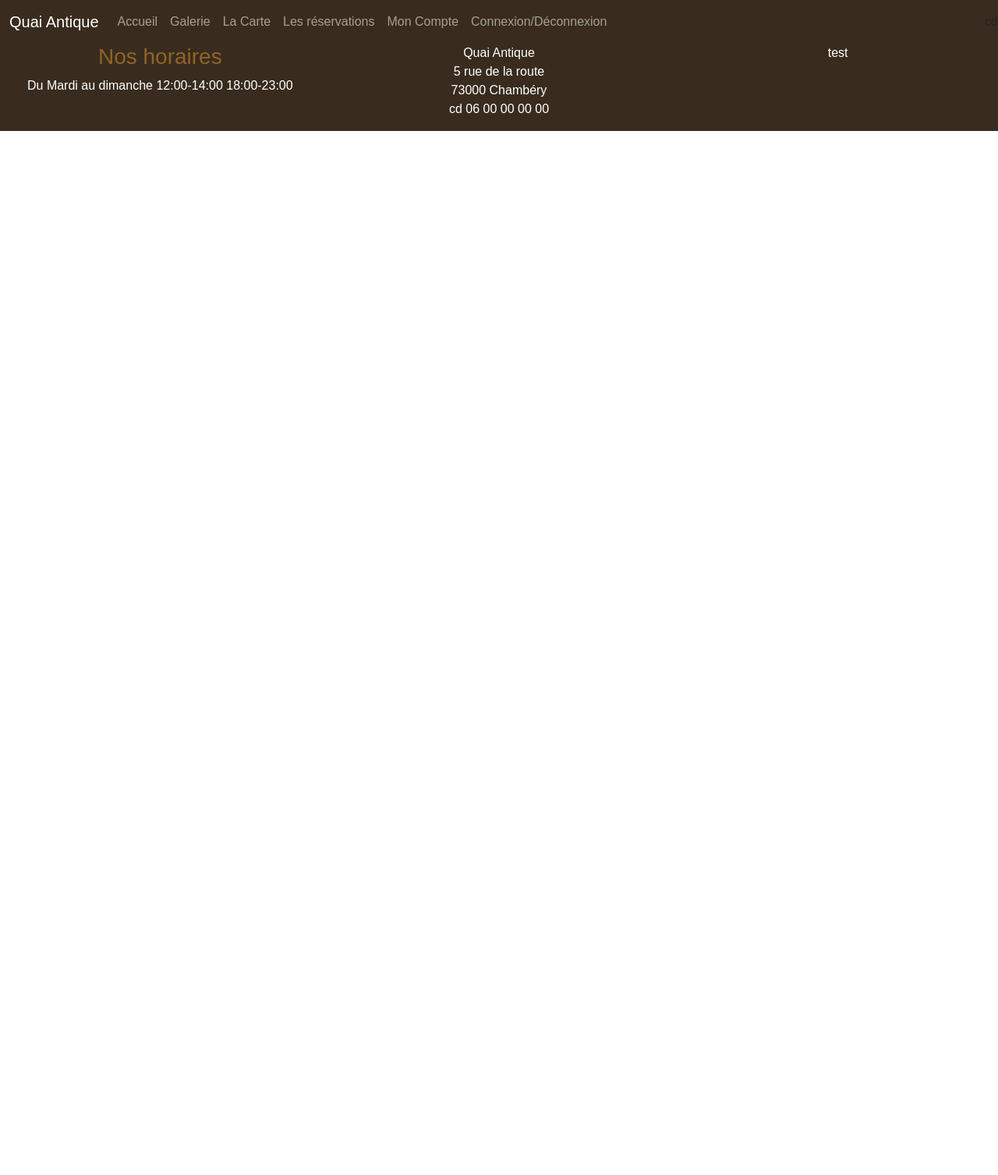
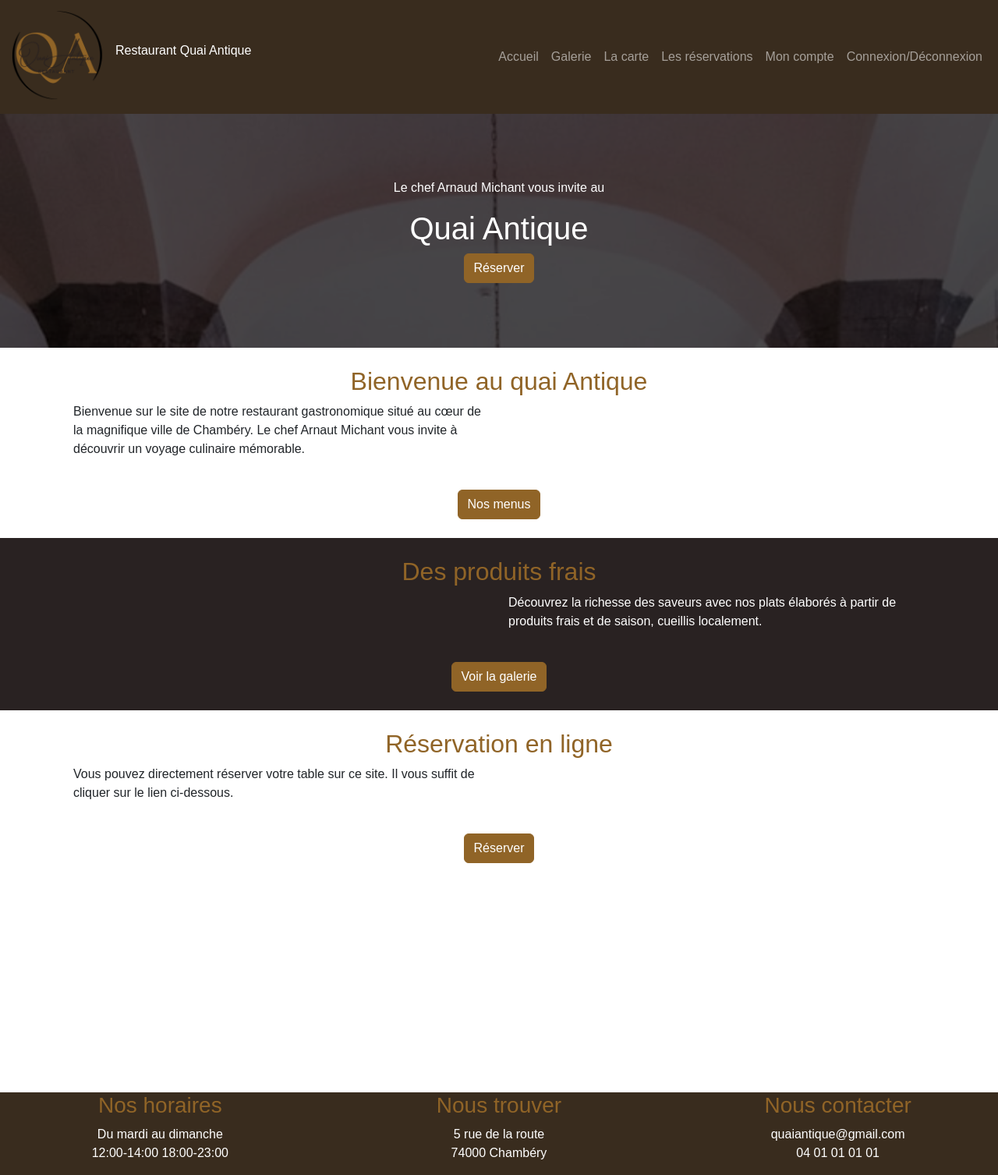
Before and after one commit to Milie07/Projet-QuaiAntique, a website with bundled scripts: page QuaiAntique/index.html in a window 1280 px wide. Shown: the whole page at 78% size. Before the commit the page ends 800 px from the top, so only its background shows below. Built offline with nearby package versions, Linux system fonts and the light colour scheme; files whose address does not match are found by name.

Commit message:
Pour résolution du problème d'affichage de page

```diff
--- /dev/null
+++ b/QuaiAntique/Router/Route.js
@@ -0,0 +1,8 @@
+export default class Route {
+  constructor(url, title, pathHtml, pathJS= "") {
+    this.url = url;
+    this.title = title;
+    this.pathHtml = pathHtml;
+    this.pathJS = pathJS;
+  }
+}
--- /dev/null
+++ b/QuaiAntique/Router/Router.js
@@ -0,0 +1,64 @@
+import Route from "./Route.js";
+import { allRoutes, websiteName } from "./allRoutes.js";
+
+// Création d'une route pour la page 404 (page introuvable)
+const route404 = new Route("404", "Page introuvable", "./pages/404.html");
+
+// Fonction pour récupérer la route correspondant à une URL donnée
+const getRouteByUrl = (url) => {
+let currentRoute = null;
+// Parcours de toutes les routes pour trouver la correspondance
+allRoutes.forEach((element) => {
+   if (element.url == url) {
+   currentRoute = element;
+   }
+});
+// Si aucune correspondance n'est trouvée, on retourne la route 404
+if (currentRoute != null) {
+   return currentRoute;
+} else {
+   return route404;
+}
+};
+
+// Fonction pour charger le contenu de la page
+const LoadContentPage = async () => {
+const path = window.location.pathname;
+// Récupération de l'URL actuelle
+const actualRoute = getRouteByUrl(path);
+// Récupération du contenu HTML de la route
+const html = await fetch(actualRoute.pathHtml).then((data) => data.text());
+// Ajout du contenu HTML à l'élément avec l'ID "main-page"
+document.getElementById("main-page").innerHTML = html;
+
+// Ajout du contenu JavaScript
+if (actualRoute.pathJS != "") {
+   // Création d'une balise script
+   var scriptTag = document.createElement("script");
+   scriptTag.setAttribute("type", "text/javascript");
+   scriptTag.setAttribute("src", actualRoute.pathJS);
+
+   // Ajout de la balise script au corps du document
+   document.querySelector("body").appendChild(scriptTag);
+   }
+
+// Changement du titre de la page
+document.title = actualRoute.title + " - " + websiteName;
+};
+
+// Fonction pour gérer les événements de routage (clic sur les liens)
+const routeEvent = (event) => {
+event = event || window.event;
+event.preventDefault();
+// Mise à jour de l'URL dans l'historique du navigateur
+window.history.pushState({}, "", event.target.href);
+// Chargement du contenu de la nouvelle page
+LoadContentPage();
+};
+
+// Gestion de l'événement de retour en arrière dans l'historique du navigateur
+window.onpopstate = LoadContentPage;
+// Assignation de la fonction routeEvent à la propriété route de la fenêtre
+window.route = routeEvent;
+// Chargement du contenu de la page au chargement initial
+LoadContentPage();
--- /dev/null
+++ b/QuaiAntique/Router/allRoutes.js
@@ -0,0 +1,8 @@
+import Route from "./Route.js";
+
+// Définir ici vos routes
+export const allRoutes = [
+    new Route("/", "Accueil", "./pages/home.html"),];
+
+// Le titre s'affiche comme ceci : Route.titre - websitename
+export const websiteName = "Quai Antique";
--- a/QuaiAntique/assets/js/Route.js
+++ /dev/null
@@ -1,8 +0,0 @@
-export default class Route {
-   constructor(url, title, pathHtml, pathJS = "") {
-      this.url = url;
-      this.title = title;
-      this.pathHtml = pathHtml;
-      this.pathJS = pathJS;
-   }
-}
--- a/QuaiAntique/assets/js/allRoutes.js
+++ /dev/null
@@ -1,7 +0,0 @@
-import Route from "Route.js";
-// Définir les routes içi
-export const allRoutes = [
-   new Route("/", "Accueil", "./pages/home.html"),];
-
-// Le titre s'affiche comme ceci : Route.titre - websitename
-export const websitename = "Quai Antique";
--- a/QuaiAntique/assets/scss/main.scss
+++ /dev/null
@@ -1,2 +0,0 @@
-@import url("../node_modules/bootstrap-icons/font/bootstrap-icons.css");
-@import 'custom';
--- a/QuaiAntique/index.html
+++ b/QuaiAntique/index.html
@@ -2,65 +2,74 @@
 <html lang="fr-FR">
 <head>
    <meta charset="UTF-8">
+   <link rel="stylesheet" href="scss/main.css">
    <meta name="viewport" content="width=device-width, initial-scale=1.0">
-   <link rel="stylesheet" href="assets/scss/main.css">
-   <title>Document</title>
+   <title>Quai Antique</title>
 </head>
 <body>
    <header>
-         <nav class="navbar navbar-expand-lg navbar-dark bg-dark" aria-label="Fifth navbar example">
+      <nav class="navbar navbar-expand-lg bg-dark" data-bs-theme="dark">
          <div class="container-fluid">
-            <a class="navbar-brand" href="/">Quai Antique</a>
-            <button class="navbar-toggler" type="button" data-bs-toggle="collapse" data-bs-target="#navbarsExample05" aria-controls="navbarsExample05" aria-expanded="false" aria-label="Toggle navigation">
+            <a class="navbar-brand" href="/"><img src="assets/img/logo.png" width="120px" alt="logo du restaurant"></a>
+            <p class="bg-dark text-white text-center">Restaurant Quai Antique</p>
+            <button class="navbar-toggler" type="button" data-bs-toggle="collapse" data-bs-target="#navbarSupportedContent" aria-controls="navbarSupportedContent" aria-expanded="false" aria-label="Toggle navigation">
                <span class="navbar-toggler-icon"></span>
             </button>
-
-            <div class="collapse navbar-collapse" id="navbarsExample05">
-               <ul class="navbar-nav me-auto mb-2 mb-lg-0">
+            <div class="collapse navbar-collapse" id="navbarSupportedContent">
+               <ul class="navbar-nav ms-auto mb-2 mb-lg-0">
                <li class="nav-item">
-                  <a class="nav-link" aria-current="page" href="/">Accueil</a>
+                  <a class="nav-link" href="/">Accueil</a>
                </li>
                <li class="nav-item">
-                  <a class="nav-link" href="/galerie">Galerie</a>
+                  <a class="nav-link" href="#">Galerie</a>
                </li>
                <li class="nav-item">
-                     <a class="nav-link" href="#">La Carte</a>
+                  <a class="nav-link" href="#">La carte</a>
                </li>
                <li class="nav-item">
                   <a class="nav-link" href="#">Les réservations</a>
                </li>
                <li class="nav-item">
-                     <a class="nav-link" href="#">Mon Compte</a>
+                  <a class="nav-link" href="#">Mon compte</a>
                </li>
                <li class="nav-item">
                   <a class="nav-link" href="#">Connexion/Déconnexion</a>
                </li>
+
                </ul>
             </div>
-            </div>cd
+         </div>
          </nav>
    </header>
+
+   <main id="main-page">
+      <!--Le contenu de la page sera injecté ici-->
+   </main>
 
    <footer class="bg-dark text-white text-center footer">
       <div class="row">
          <div class="col-12 col-lg-4">
                <h3 class="text-primary">Nos horaires</h3>
-            <p>Du Mardi au dimanche 12:00-14:00 18:00-23:00</p>
+               <p>Du mardi au dimanche <br/>
+                  12:00-14:00  18:00-23:00</p>
          </div>
          <div class="col-6 col-lg-4">
-            <p>Quai Antique <br/>
-               5 rue de la route <br/>
-               73000 Chambéry <br/>cd
-               06 00 00 00 00<br/>
+               <h3 class="text-primary">Nous trouver</h3>
+               <p>5 rue de la route <br/>
+                  74000 Chambéry <br/>
                </p>
          </div>
          <div class="col-6 col-lg-4">
-            <p>test</p>
+            <h3 class="text-primary">Nous contacter</h3>
+               quaiantique@gmail.com <br/>
+               04 01 01 01 01 <br/>
+            </p>
       </div>
+
       </div>
    </footer>
 
-   <script src="/node_modules/bootstrap/dist/js/bootstrap.bundle.min.js"></script>
-
+   <script type="module" src="./Router/router.js"></script>
+   <script src="node_modules/bootstrap/dist/js/bootstrap.bundle.min.js"></script>
 </body>
 </html>
--- a/QuaiAntique/pages/home.html
+++ b/QuaiAntique/pages/home.html
@@ -1,11 +1,64 @@
-<!DOCTYPE html>
-<html lang="fr-FR">
-<head>
-   <meta charset="UTF-8">
-   <meta name="viewport" content="width=device-width, initial-scale=1.0">
-   <title>Quai Antique</title>
-</head>
-<body>
+<div class='hero-scene text-center text-white'>
+<div class='hero-scene-content'>
+      <p>Le chef Arnaud Michant vous invite au</p>
+      <h1>Quai Antique</h1>
+      <button class="btn btn-primary">Réserver</button>
+</div>
+</div>
 
-</body>
-</html>
+<section>
+<article>
+      <div class="container p-4">
+         <h2 class="text-center text-primary">Bienvenue au quai Antique</h2>
+         <div class="row row-cols-2 align-items-center">
+            <div class="col">
+                  <p class="text-justify">
+                     Bienvenue sur le site de notre restaurant gastronomique situé au cœur de la magnifique ville de Chambéry. Le chef Arnaut Michant vous invite à découvrir un voyage culinaire mémorable.
+                  </p>
+            </div>
+            <div class="col">
+                  <img class="w-100 rounded" src=""/>
+            </div>
+         </div>
+         <div class="text-center pt-4">
+            <a href="#" class="btn btn-primary">Nos menus</a>
+         </div>
+      </div>
+</article>
+<article class="bg-black text-white">
+      <div class="container p-4">
+         <h2 class="text-center text-primary">Des produits frais</h2>
+         <div class="row row-cols-2 align-items-center">
+            <div class="col">
+                  <img class="w-100 rounded" src=""/>
+            </div>
+            <div class="col">
+                  <p class="text-justify">
+                     Découvrez la richesse des saveurs avec nos plats élaborés à partir de produits frais et de saison, cueillis localement.
+                  </p>
+            </div>
+         </div>
+         <div class="text-center pt-4">
+            <a href="/galerie" class="btn btn-primary">Voir la galerie</a>
+         </div>
+      </div>
+</article>
+<article>
+      <div class="container p-4">
+         <h2 class="text-center text-primary">Réservation en ligne</h2>
+         <div class="row row-cols-2 align-items-center">
+            <div class="col">
+                  <p class="text-justify">
+                     Vous pouvez directement réserver votre table sur ce site. Il vous suffit de cliquer sur le lien ci-dessous.
+                  </p>
+            </div>
+            <div class="col">
+                  <img class="w-100 rounded" src=""/>
+            </div>
+         </div>
+         <div class="text-center pt-4">
+            <a href="#" class="btn btn-primary">Réserver</a>
+         </div>
+      </div>
+</article>
+</section>
--- /dev/null
+++ b/QuaiAntique/scss/main.scss
@@ -0,0 +1,49 @@
+@import url("../node_modules/bootstrap-icons/font/bootstrap-icons.css");
+@import 'custom';
+
+html {
+   position: relative;
+   min-height: 100%;
+}
+
+main {
+   margin-bottom: 270px;
+}
+
+footer .footer {
+   padding: 15px;
+   position: absolute;
+   bottom: 0;
+   width: 100%;
+}
+
+/* style home page */
+.hero-scene {
+   position: relative;
+   &::before {
+      content:"";
+      position: absolute;
+      top: 0;
+      left: 0;
+      width: 100%;
+      height: 100%;
+      background-image: url(/assets/img/simon-humler-vue-restaurant.jpg);
+      background-size: cover;
+      filter: brightness(0.3);
+   }
+   * {
+      // positionner les éléments devant le ::before
+      position: relative;
+   }
+   .hero-scene-content{
+      height: 300px;
+      display: flex;
+      flex-direction: column;
+      align-items: center;
+      justify-content: center;
+   }
+}
+
+.lost {
+   text-align: center;
+}
```
Also changed, not shown: QuaiAntique/assets/js/Router.js (deleted, +0 -61 lines), QuaiAntique/pages/404.html (+5 -0 lines), QuaiAntique/js/script.js (added), QuaiAntique/package.json (renamed from QuaiAntique/assets/package.json), QuaiAntique/scss/_custom.scss (renamed from QuaiAntique/assets/scss/_custom.scss), QuaiAntique/scss/main.css, 4 other files. Lines whose indentation alone changed are shown as unchanged.
